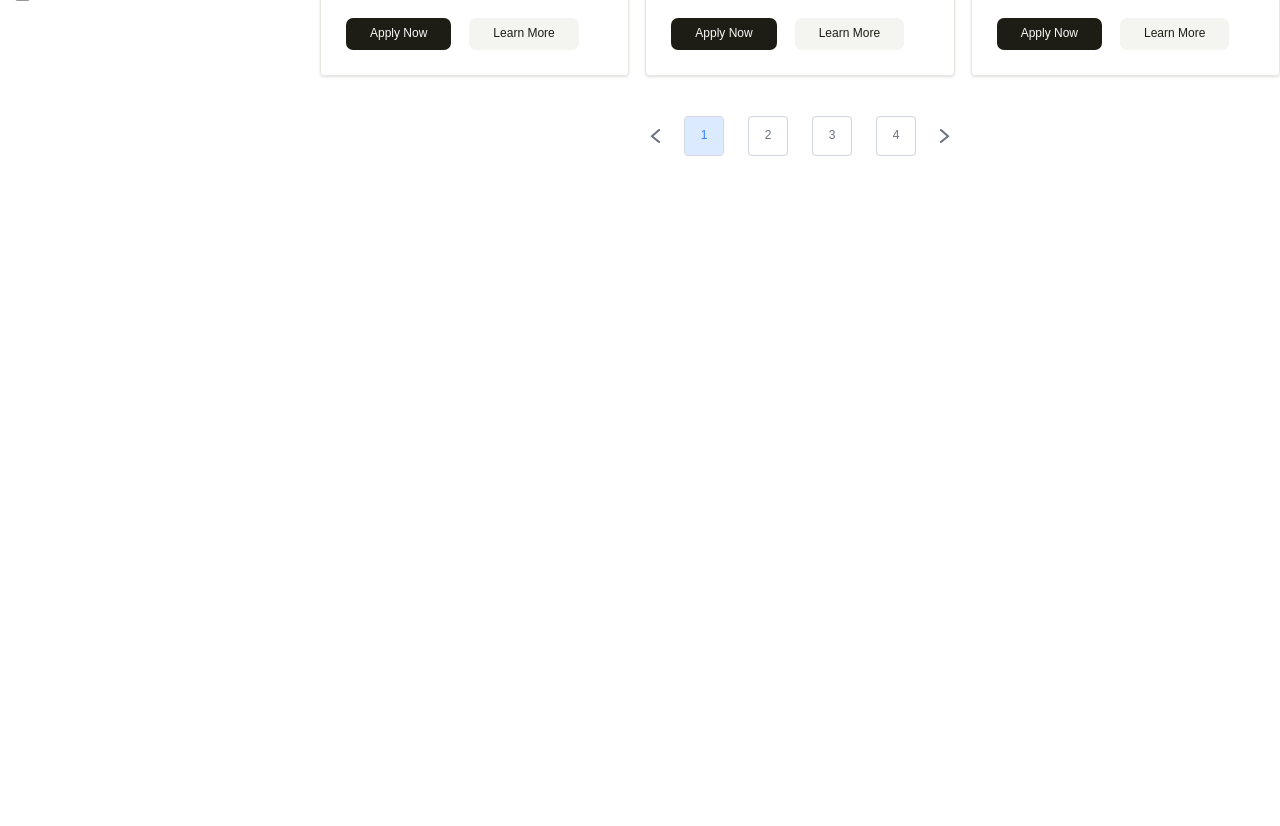
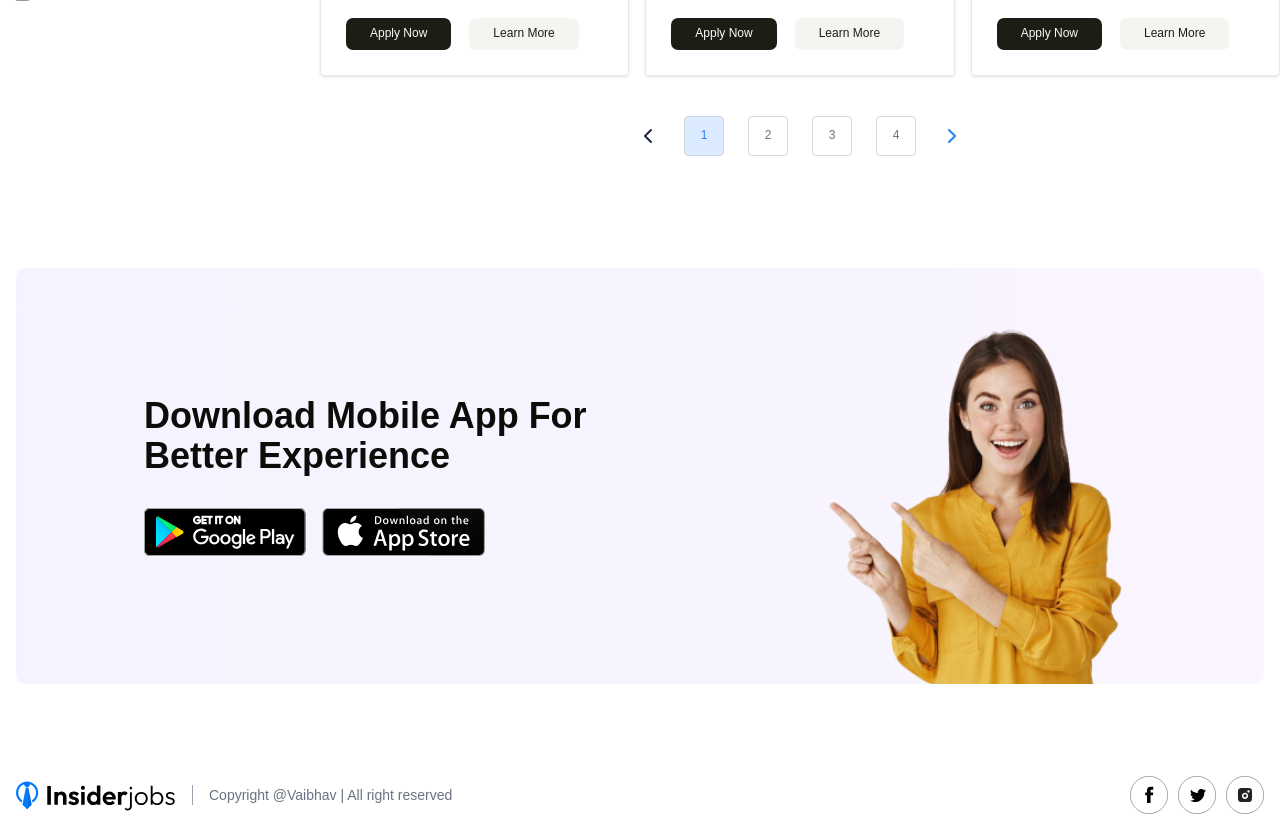
Before and after one commit to Vaibhav5122/HireFlow, a React (Vite) app in the folder client/: page / in a window 1280 px wide. Shown: the part 1220-2046 px from the top of the page. Before the commit the page ends 1408 px from the top, so only its background shows below. Built offline with nearby package versions, Linux system fonts and the light colour scheme; no server answers.

Commit message:
feat: add AppDownload and Footer components, update Home page layout

```diff
--- /dev/null
+++ b/client/src/components/AppDownload.jsx
@@ -0,0 +1,32 @@
+import React from "react";
+import { Link } from "react-router-dom";
+import { assets } from "../assets/assets";
+
+const AppDownload = () => {
+  return (
+    <div className="container px-4 2xl:px-20 mx-auto my-20">
+      <div className="relative bg-linear-to-r from-violet-50 to-purple-50 p-12 sm:p-24 lg:p-32 rounded-lg">
+        <div>
+          <h1 className="text-2xl sm:text-4xl font-bold mb-8 max-w-md">
+            Download Mobile App For Better Experience{" "}
+          </h1>
+          <div className="flex gap-4">
+            <Link to={"#"} className="inline-block">
+              <img className="h-12" src={assets.play_store} alt="" />
+            </Link>
+            <Link to={"#"} className="inline-block">
+              <img className="h-12" src={assets.app_store} alt="" />
+            </Link>
+          </div>
+        </div>
+        <img
+          className="absolute w-80 right-0 bottom-0 max-lg:hidden mr-32"
+          src={assets.app_main_img}
+          alt=""
+        />
+      </div>
+    </div>
+  );
+};
+
+export default AppDownload;
--- /dev/null
+++ b/client/src/components/Footer.jsx
@@ -0,0 +1,19 @@
+import { assets } from "../assets/assets";
+
+const Footer = () => {
+  return (
+    <div className="container px-4 2xl:px-20 mx-auto flex items-center justify-between gap-4 py-3 mt-20">
+      <img width={160} src={assets.logo} alt="" />
+      <p className="flex-1 border-l border-gray-400 pl-4 text-sm text-gray-500 max-sm:hidden ">
+        Copyright @Vaibhav | All right reserved
+      </p>
+      <div className="flex gap-2.5">
+        <img src={assets.facebook_icon} width={38} alt="" />
+        <img src={assets.twitter_icon} width={38} alt="" />
+        <img src={assets.instagram_icon} width={38} alt="" />
+      </div>
+    </div>
+  );
+};
+
+export default Footer;
--- a/client/src/components/JobListings.jsx
+++ b/client/src/components/JobListings.jsx
@@ -10,6 +10,7 @@
 import JobCard from "./JobCard";
 import { Button } from "./ui/button";
 import { Link } from "react-router-dom";
+import { ChevronLeftIcon, ChevronRightIcon } from "lucide-react";
 
 const JobListings = () => {
   const { isSearched, searchFilter, setSearchFilter, jobs } =
@@ -107,10 +108,15 @@
         {jobs.length > 0 && (
           <div className="flex items-center gap-4 justify-center space-x-2 mt-10">
             <Link to={"#job-list"}>
-              <img
+              {/* <img
+                className={currentPage === 1 ? "color-blue-500" : ""}
                 onClick={() => setCurrentPage(Math.max(currentPage - 1, 1))}
                 src={assets.left_arrow_icon}
                 alt=""
+              /> */}
+              <ChevronLeftIcon
+                className={currentPage !== 1 ? "text-blue-500" : ""}
+                onClick={() => setCurrentPage(Math.max(currentPage - 1, 1))}
               />
             </Link>
             {Array.from({ length: Math.ceil(jobs.length / 6) }).map((_, id) => (
@@ -125,7 +131,7 @@
               </Link>
             ))}
             <Link to={"#job-list"}>
-              <img
+              {/* <img
                 onClick={() =>
                   setCurrentPage(
                     Math.min(currentPage + 1, Math.ceil(jobs.length / 6)),
@@ -133,6 +139,19 @@
                 }
                 src={assets.right_arrow_icon}
                 alt=""
+              /> */}
+              <ChevronRightIcon
+                className={
+                  currentPage !==
+                  Math.min(currentPage + 1, Math.ceil(jobs.length / 6))
+                    ? "text-blue-500"
+                    : ""
+                }
+                onClick={() =>
+                  setCurrentPage(
+                    Math.min(currentPage + 1, Math.ceil(jobs.length / 6)),
+                  )
+                }
               />
             </Link>
           </div>
--- a/client/src/pages/Home.jsx
+++ b/client/src/pages/Home.jsx
@@ -2,6 +2,8 @@
 import Navbar from "../components/Navbar";
 import Hero from "../components/Hero";
 import JobListings from "../components/JobListings";
+import AppDownload from "../components/AppDownload";
+import Footer from "../components/Footer";
 
 const Home = () => {
   return (
@@ -9,6 +11,8 @@
       <Navbar />
       <Hero />
       <JobListings />
+      <AppDownload />
+      <Footer />
     </div>
   );
 };
```
